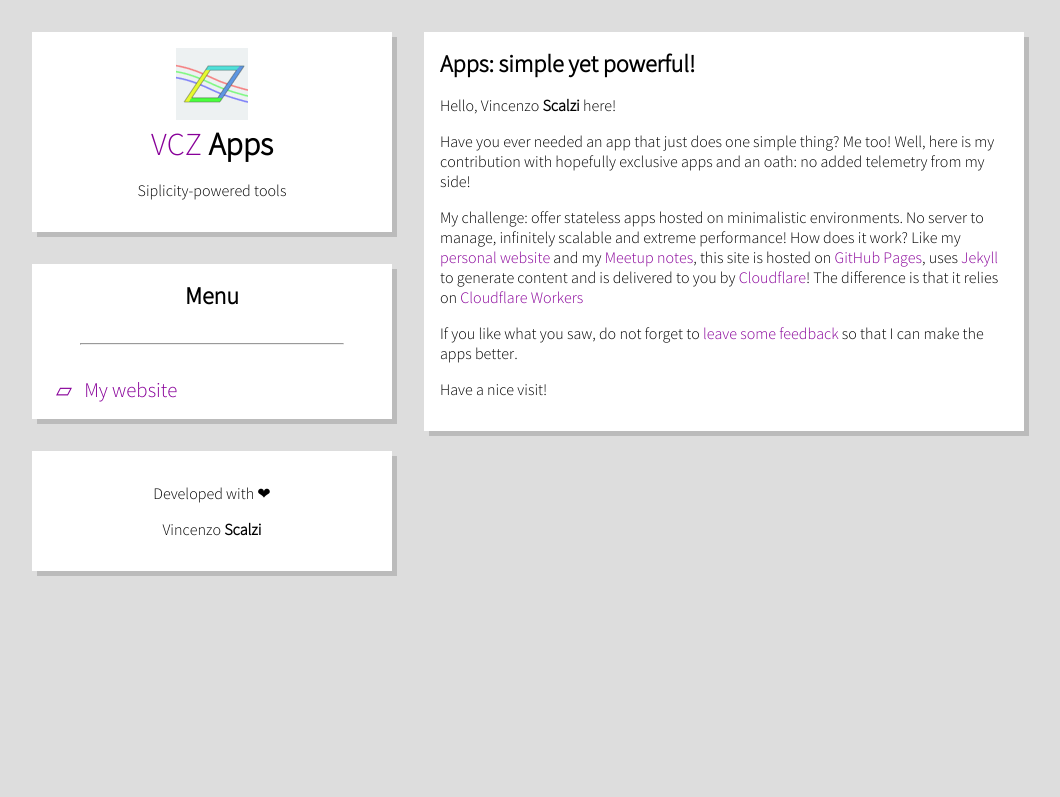
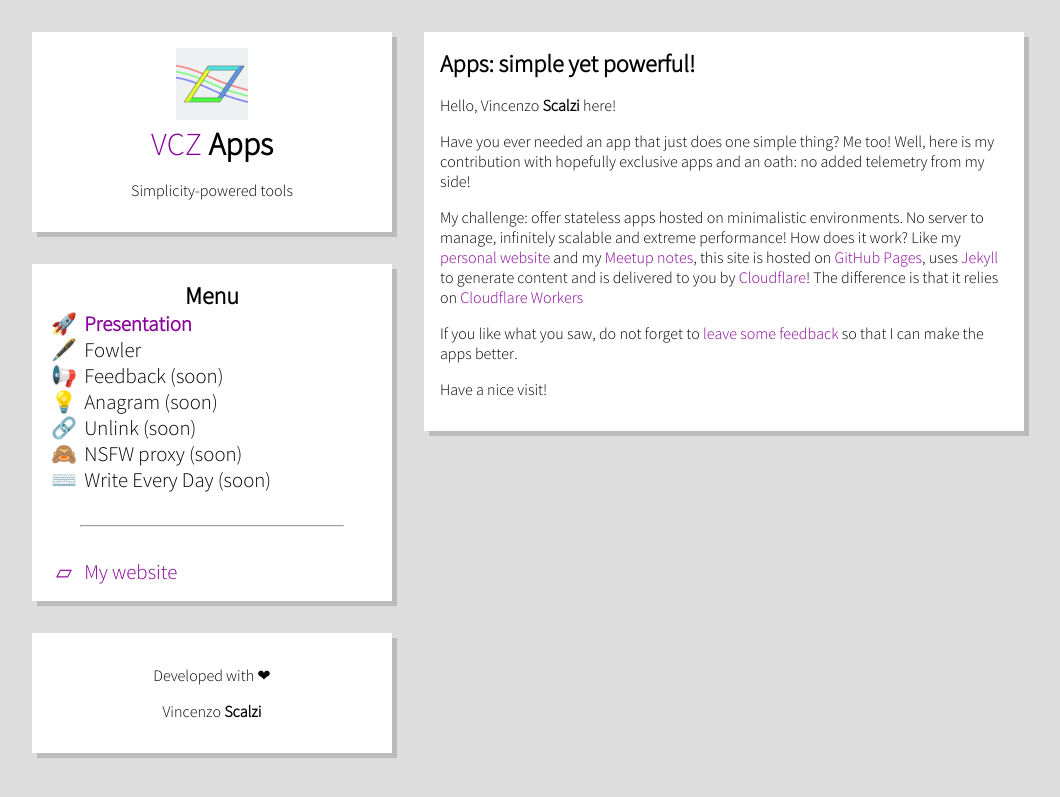
Before and after one commit to vcz-fr/apps, a Jekyll site: the page built from index.html, in a window 1280 px wide. Shown: the top 797 px of the page, without its empty margins (112-1172 px from the left). Built offline with Jekyll 4.4.1, drawn with Linux system fonts in a browser that asks for light colours.

Commit message:
feat(fowler): Initial commit

```diff
--- /dev/null
+++ b/_data/navigation.yml
@@ -0,0 +1,34 @@
+- name: index
+  url: /
+  text: Presentation
+  icon: 🚀
+
+- name: fowler
+  url: /fowler
+  text: Fowler
+  icon: 🖋️
+
+- name: feedback
+  url: "#"
+  text: Feedback (soon)
+  icon: 📢
+
+- name: anagram
+  url: "#"
+  text: Anagram (soon)
+  icon: 💡
+
+- name: unlink
+  url: "#"
+  text: Unlink (soon)
+  icon: 🔗
+
+- name: nsfw
+  url: "#"
+  text: NSFW proxy (soon)
+  icon: 🙈
+
+- name: wed
+  url: "#"
+  text: Write Every Day (soon)
+  icon: ⌨️
--- a/_includes/partials/title.html
+++ b/_includes/partials/title.html
@@ -1,5 +1,5 @@
 <div class="card text-center">
     <img alt="My logo" src="/assets/img/i.png" id="logo"/>
     <h1><span class="purple">VCZ</span> <b>Apps</b></h1>
-    <p>Siplicity-powered tools</p>
+    <p>Simplicity-powered tools</p>
 </div>
--- a/_layouts/default.html
+++ b/_layouts/default.html
@@ -1,7 +1,7 @@
 <!DOCTYPE html>
 <html lang="en">
 <head>
-    <title>VCZ Apps - Siplicity-powered tools from Vincenzo Scalzi - Web Performance Addict && Engineer</title>
+    <title>VCZ Apps - Simplicity-powered tools from Vincenzo Scalzi - Web Performance Addict && Engineer</title>
     <meta name="viewport" content="width=device-width,initial-scale=1.0"/>
     <link rel="canonical" href="https://apps.vcz.fr"/>
     <link rel="stylesheet" href="/assets/css/global.css">
```
Also changed, not shown: fowler/app.js (+19 -0 lines), fowler/index.html (+44 -0 lines), fowler/local.html (added, +40 -0 lines), fowler/legacy.html (deleted).
